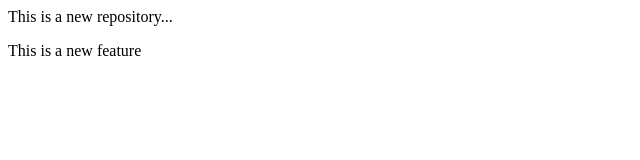
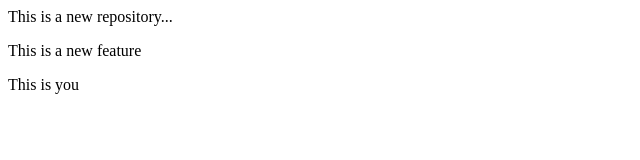
Before and after one commit to RohanK215/RohanK26, a plain HTML site: page index.html in a window 1280 px wide. Shown: the full height of the page, 0-640 px from the left. Drawn offline with Linux system fonts and the light colour scheme.

Commit message:
another feature

```diff
--- a/index.html
+++ b/index.html
@@ -1,2 +1,3 @@
 <p>This is a new repository...</p>
 <p> This is a new feature </p>
+<p>This is you</p>
```
